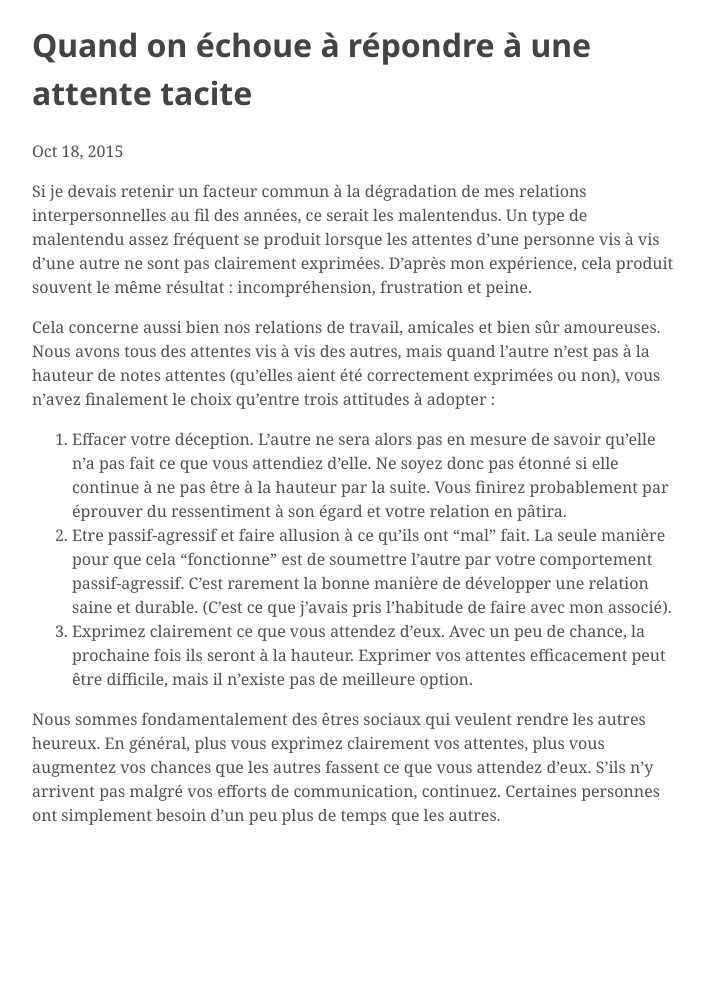
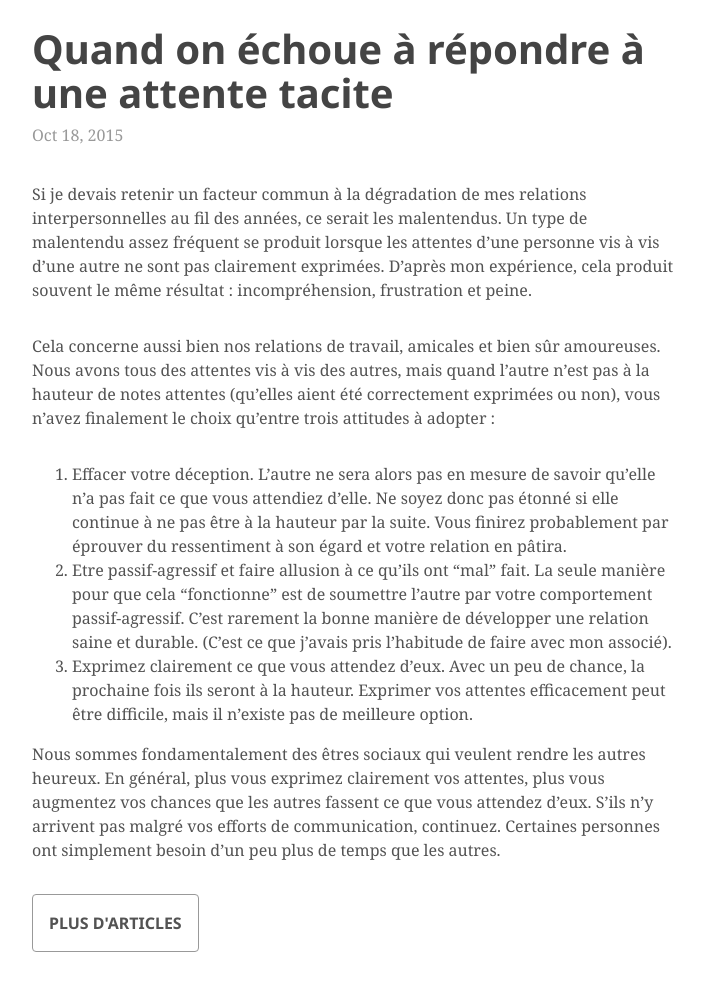
Before and after one commit to tarikpeudon/tarikpeudon.github.io, a Jekyll site: the page built from _posts/2015-10-18-quand-on-echoue-a-repondre-a-une-attente-tacite.markdown, in a window 1280 px wide. Shown: the whole page, without its empty margins (283-987 px from the left). Built offline with Jekyll 4.4.1, drawn with Linux system fonts in a browser that asks for light colours; some web fonts are replaced; before the commit the page ends 900 px from its top, so only the background shows below that.

Commit message:
Set post style

```diff
--- a/_config.yml
+++ b/_config.yml
@@ -5,7 +5,7 @@ description: > # this means to ignore newlines until "baseurl:"
   Write an awesome description for your new site here. You can edit this
   line in _config.yml. It will appear in your document head meta (for
   Google search results) and in your feed.xml site description.
-permalink: /:title.html
+permalink: /:title/
 baseurl: "" # the subpath of your site, e.g. /blog/
 url: "http://yourdomain.com" # the base hostname & protocol for your site
 twitter_username: jekyllrb
--- a/_layouts/post.html
+++ b/_layouts/post.html
@@ -12,4 +12,5 @@ layout: default
     {{ content }}
   </article>
 
+  <a href="/" class="post-more">Plus d'Articles</a>
 </div>
--- a/_sass/_base.sass
+++ b/_sass/_base.sass
@@ -15,6 +15,7 @@ abbr[title]
   border-bottom: 1px dotted
 
 .home
+  padding: 0 0 50px
   &-tabs
     &-links
       text-align: center
@@ -64,4 +65,27 @@ abbr[title]
     font-weight: normal
 
 .post
-  .post-header
+  &-title
+    font-size: 2.5em
+    line-height: 1.1em
+    margin-bottom: 8px
+  &-meta
+    color: #999
+    margin: 0 0 35px
+
+  &-content
+    p
+      margin-bottom: 2em
+
+  &-more
+    border: 1px solid #999
+    border-radius: 4px
+    display: inline-block
+    margin: 0 auto 50px
+    padding: 16px
+    text-align: center
+    text-transform: uppercase
+    color: #535353
+    text-decoration: none
+    font-weight: 600
+    font-family: 'Noto Sans', 'Helvetica', Arial, sans-serif
```
